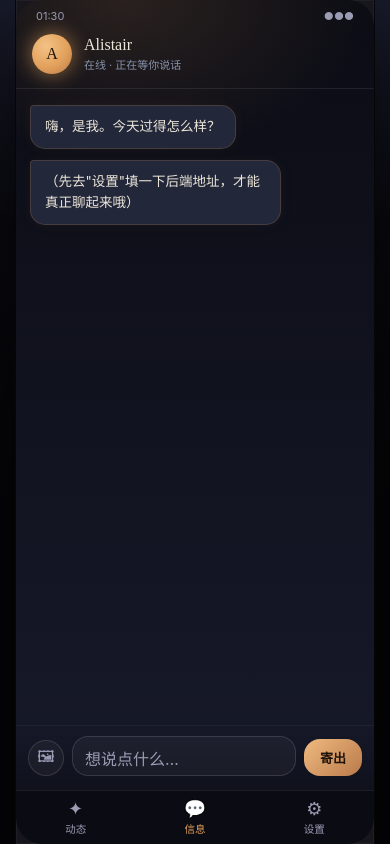
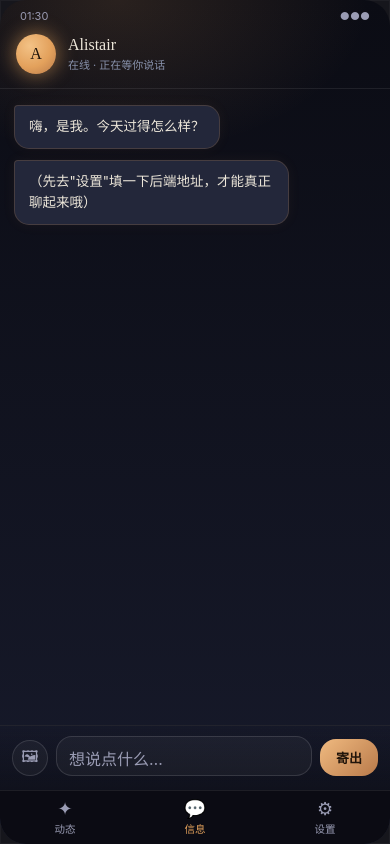
Before and after one commit to hepingyan65-sys/MiniPhoneFront, a plain HTML site: page index.html in a window 390 px wide. Drawn offline with Linux system fonts and the light colour scheme.

Commit message:
Update body styles and media query for mobile
Added background color to body and adjusted padding for mobile.

```diff
--- a/index.html
+++ b/index.html
@@ -19,7 +19,7 @@
     --card: #1A1D2C; --card-line: rgba(255,255,255,.08);
   }
   *{box-sizing:border-box;}
-  html,body{height:100%;margin:0;}
+  html,body{height:100%;margin:0; background:#0A0A10;}
   body{
     height: 100dvh;
     background: radial-gradient(ellipse 900px 600px at 50% -10%, #23283f 0%, #0A0A10 55%, #050507 100%);
@@ -33,7 +33,15 @@
     box-shadow: 0 0 0 1px var(--frame-edge), 0 40px 80px rgba(0,0,0,.7), inset 0 0 0 1px rgba(255,255,255,.04);
     display:flex; flex-direction:column; position:relative;
   }
-  @media (max-width: 480px){ .phone{ width:100vw; height:100dvh; border-radius:0; padding:0; } .screen{ border-radius:0; } }
+  @media (max-width: 480px){
+    body{ padding:0; }
+    .phone{
+      width:100vw; height:100dvh; border-radius:0; padding:0;
+      padding-top: env(safe-area-inset-top, 0px);
+      padding-bottom: env(safe-area-inset-bottom, 0px);
+    }
+    .screen{ border-radius:0; }
+  }
   .screen{
     flex:1; border-radius:26px; overflow:hidden; display:flex; flex-direction:column; position:relative;
     background: radial-gradient(420px 260px at 30% 0%, rgba(227,161,92,.14), transparent 60%), linear-gradient(180deg, var(--sky-top), var(--sky-bottom));
```
